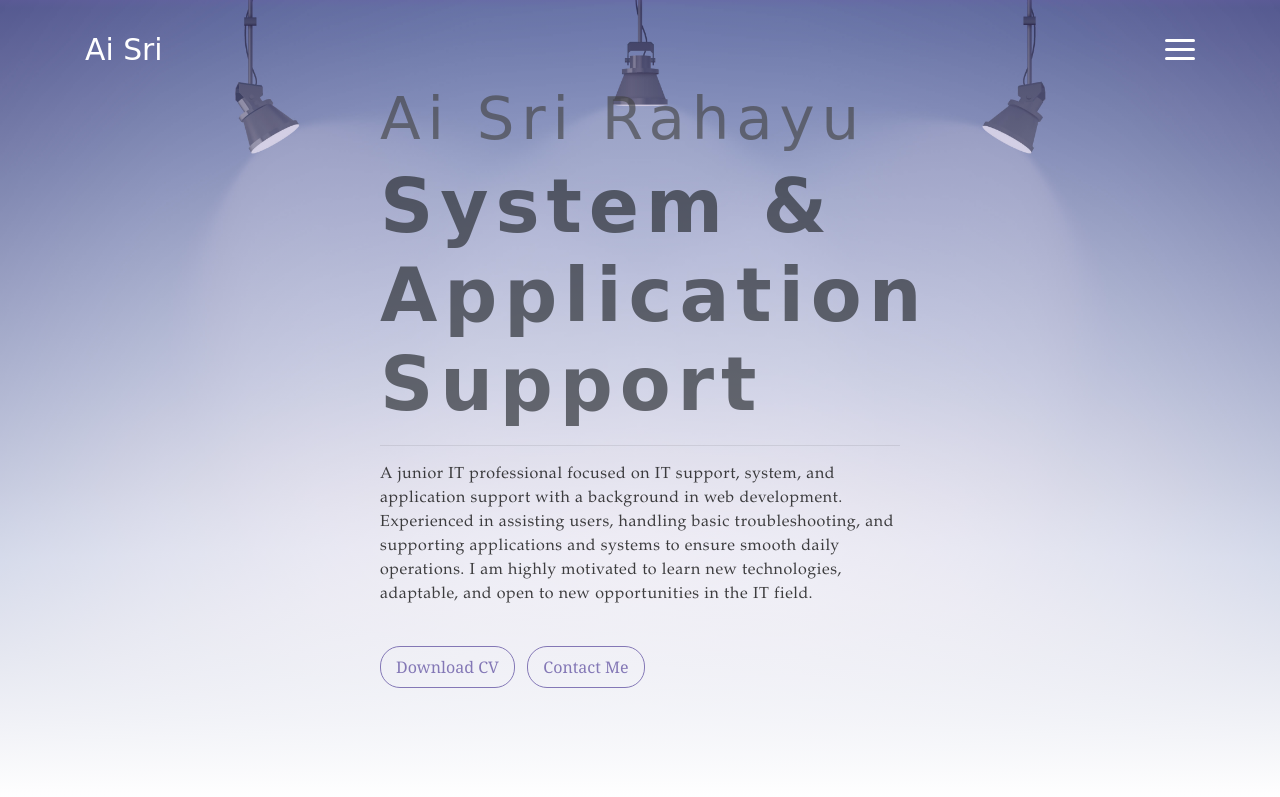
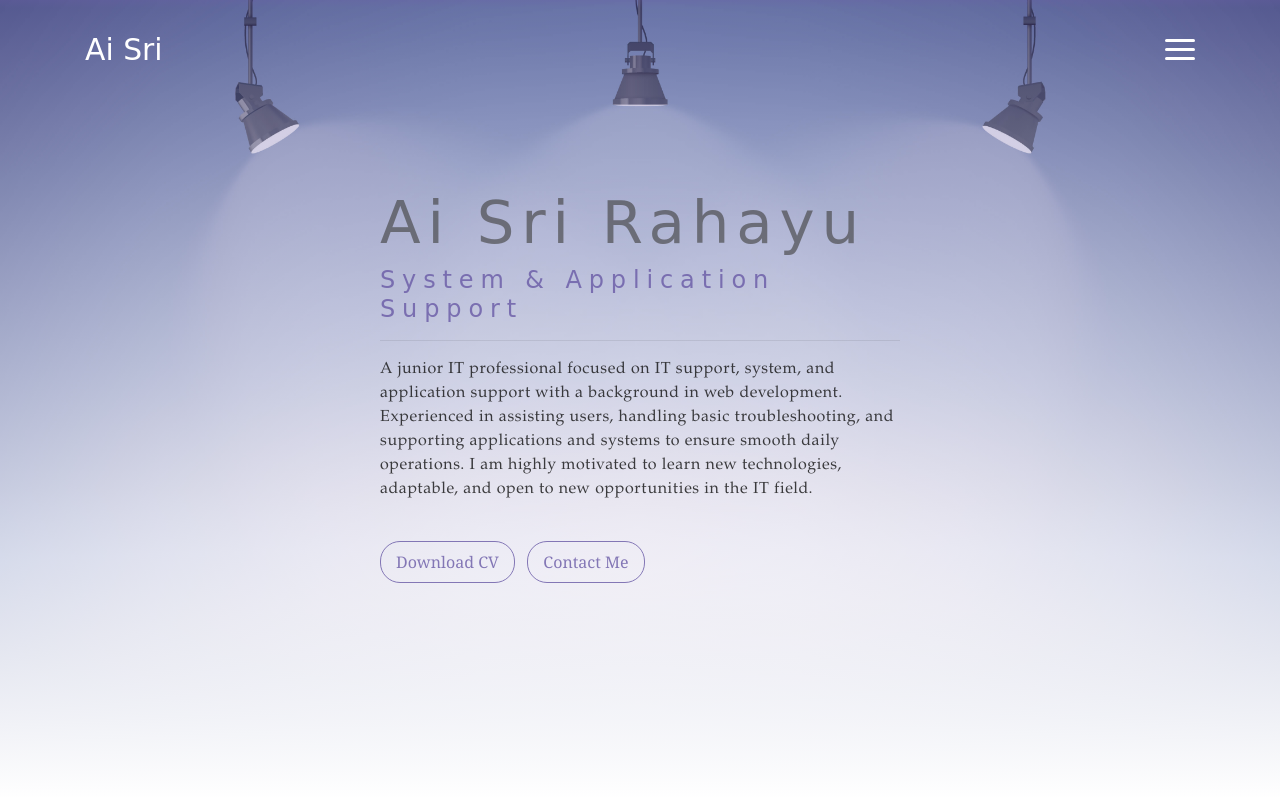
Before and after one commit to srirhy0601/Portofolio, a website: page index.html in a window 1280 px wide. Shown: the top 797 px of the page. Drawn offline with nearby package versions, Linux system fonts and the light colour scheme; a web font is replaced by a local one.

Commit message:
Change header from h5 to h4 for consistency

```diff
--- a/index.html
+++ b/index.html
@@ -71,7 +71,7 @@
         <h1 class="header-title">
           <span class="up">Ai Sri Rahayu</span>
           </h1>
-          <h5 class="header-title"><span class="down">System & Application Support</span></h5>
+          <h4 ><span class="down">System & Application Support</span></h4>
         <hr>
         <p class="header-subtitle">
           A junior IT professional focused on IT support, system,
```
